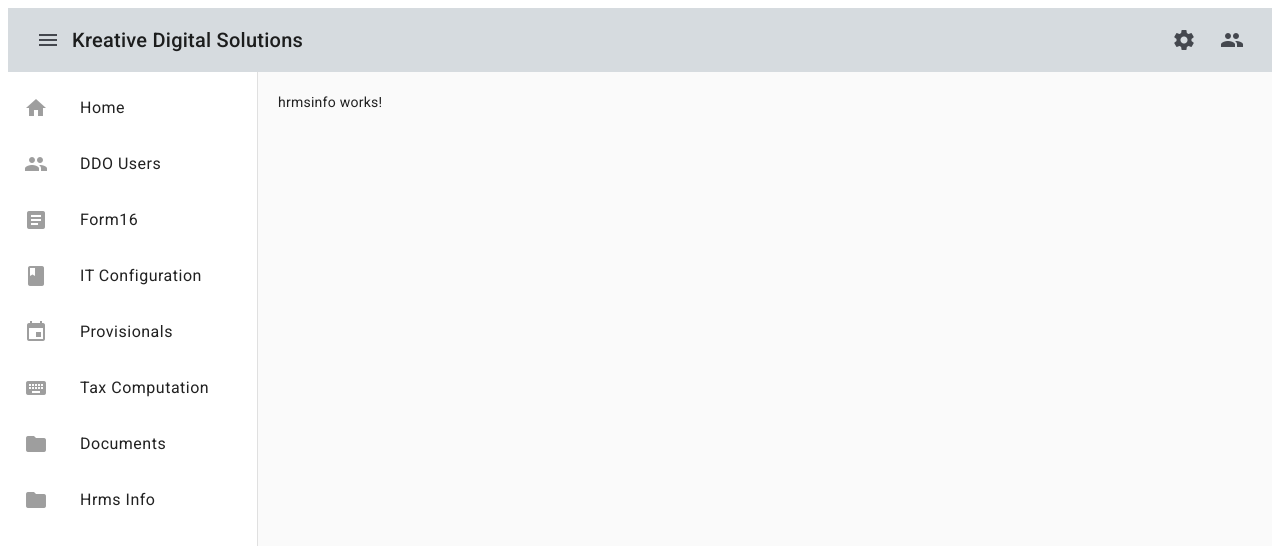
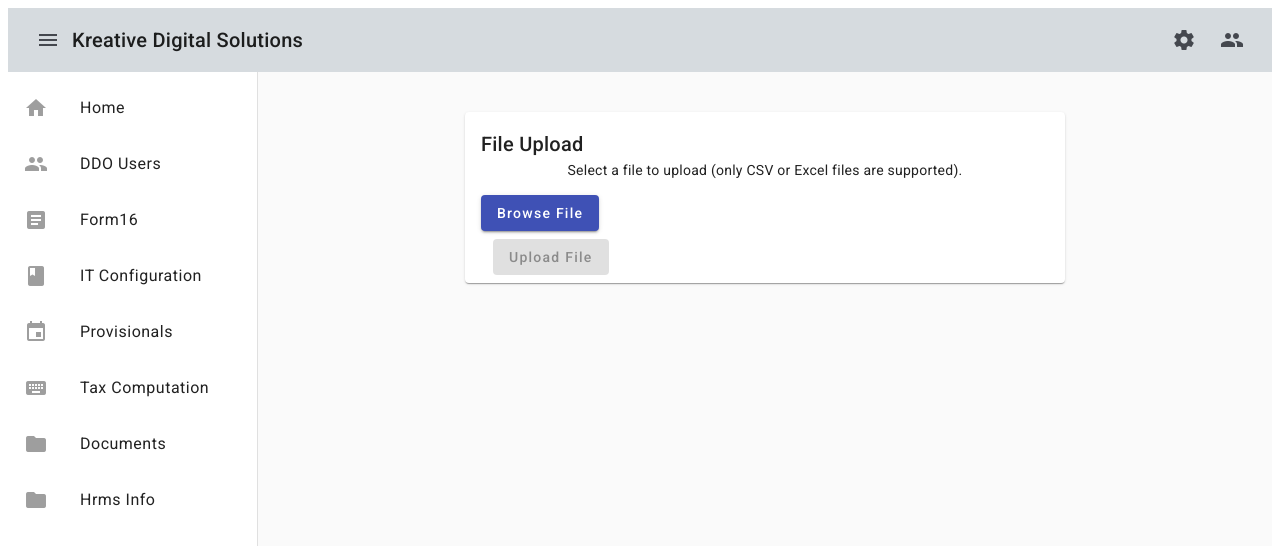
Before and after one commit to Kiran1205/HrmsCli, an Angular app: page /hrms in a window 1280 px wide. Shown: the top 546 px of the page. Built offline with nearby package versions, Linux system fonts and the light colour scheme.

Commit message:
file upload chnages

```diff
--- a/src/app/hrmsinfo/hrmsinfo.component.css
+++ b/src/app/hrmsinfo/hrmsinfo.component.css
@@ -0,0 +1,37 @@
+/* Move the entire page to the right */
+.file-upload-container {
+    margin: 20px auto;
+    max-width: 600px;
+    text-align: center; /* Align content to the right */
+  }
+
+  /* Style for the file upload wrapper */
+  .file-upload-wrapper {
+    display: flex;
+    align-items: center;
+    justify-content: flex-start;
+    margin-top: 15px;
+  }
+
+  /* Align upload button a bit to the right */
+  .upload-button-wrapper {
+    margin-left: 20px; /* Move the Upload button to the right to align with Browse File button */
+    display: inline-block;
+  }
+
+  .file-name {
+    margin-left: 10px;
+    font-weight: 500;
+  }
+
+  mat-error {
+    color: red;
+    font-size: 13px;
+    margin-top: 10px;
+  }
+
+  .success-message {
+    color: green;
+    font-weight: bold;
+    margin-top: 10px;
+  }
--- a/src/app/hrmsinfo/hrmsinfo.component.html
+++ b/src/app/hrmsinfo/hrmsinfo.component.html
@@ -1 +1,39 @@
-<p>hrmsinfo works!</p>
+<div class="file-upload-container">
+    <mat-card>
+      <mat-card-header>
+        <mat-card-title>File Upload</mat-card-title>
+      </mat-card-header>
+      <mat-card-content>
+        <p>Select a file to upload (only CSV or Excel files are supported).</p>
+        <div class="file-upload-wrapper">
+          <button mat-raised-button color="primary" (click)="fileInput.click()">
+            Browse File
+          </button>
+          <span class="file-name" *ngIf="selectedFile">{{ selectedFile.name }}</span>
+          <input
+            #fileInput
+            type="file"
+            (change)="onFileSelect($event)"
+            accept=".csv, .xlsx"
+            hidden
+          />
+        </div>
+        <mat-error *ngIf="errorMessage">{{ errorMessage }}</mat-error>
+      </mat-card-content>
+      <mat-card-actions>
+        <div class="upload-button-wrapper">
+          <button
+            mat-raised-button
+            color="accent"
+            (click)="onUpload()"
+            [disabled]="!selectedFile"
+          >
+            Upload File
+          </button>
+        </div>
+      </mat-card-actions>
+      <mat-card-footer *ngIf="successMessage" class="success-message">
+        {{ successMessage }}
+      </mat-card-footer>
+    </mat-card>
+  </div>
--- a/src/app/hrmsinfo/hrmsinfo.component.ts
+++ b/src/app/hrmsinfo/hrmsinfo.component.ts
@@ -1,11 +1,58 @@
 import { Component } from '@angular/core';
+import { CommonModule } from '@angular/common'; // Import CommonModule
+import { MatFormFieldModule } from '@angular/material/form-field';
+import { MatInputModule } from '@angular/material/input';
+import { MatButtonModule } from '@angular/material/button';
+import { MatCardModule } from '@angular/material/card';
+import { MatIconModule } from '@angular/material/icon';
 
 @Component({
   selector: 'app-hrmsinfo',
-  imports: [],
+  standalone: true,
   templateUrl: './hrmsinfo.component.html',
-  styleUrl: './hrmsinfo.component.css'
+  styleUrls: ['./hrmsinfo.component.css'],
+  imports: [
+    CommonModule,           // Add this for *ngIf support
+    MatFormFieldModule,
+    MatInputModule,
+    MatButtonModule,
+    MatCardModule,
+    MatIconModule,
+  ],
 })
 export class HrmsinfoComponent {
+  selectedFile: File | null = null;
+  errorMessage: string | null = null;
+  successMessage: string | null = null;
 
+  // Handle file selection
+  onFileSelect(event: Event): void {
+    const input = event.target as HTMLInputElement;
+
+    if (input?.files?.length) {
+      const file = input.files[0];
+      const fileType = file.name.split('.').pop()?.toLowerCase();
+
+      // Allow only CSV and Excel files
+      if (fileType === 'csv' || fileType === 'xlsx') {
+        this.selectedFile = file;
+        this.errorMessage = null;
+      } else {
+        this.errorMessage = 'Invalid file type. Only CSV and Excel files are allowed.';
+        this.selectedFile = null;
+      }
+    }
+  }
+
+  // Handle file upload
+  onUpload(): void {
+    if (this.selectedFile) {
+      // Simulate a file upload (Replace with actual API call logic)
+      setTimeout(() => {
+        this.successMessage = `File "${this.selectedFile?.name}" uploaded successfully.`;
+        this.selectedFile = null;
+        this.errorMessage = null;
+      }, 1000);
+    }
+  }
 }
```
